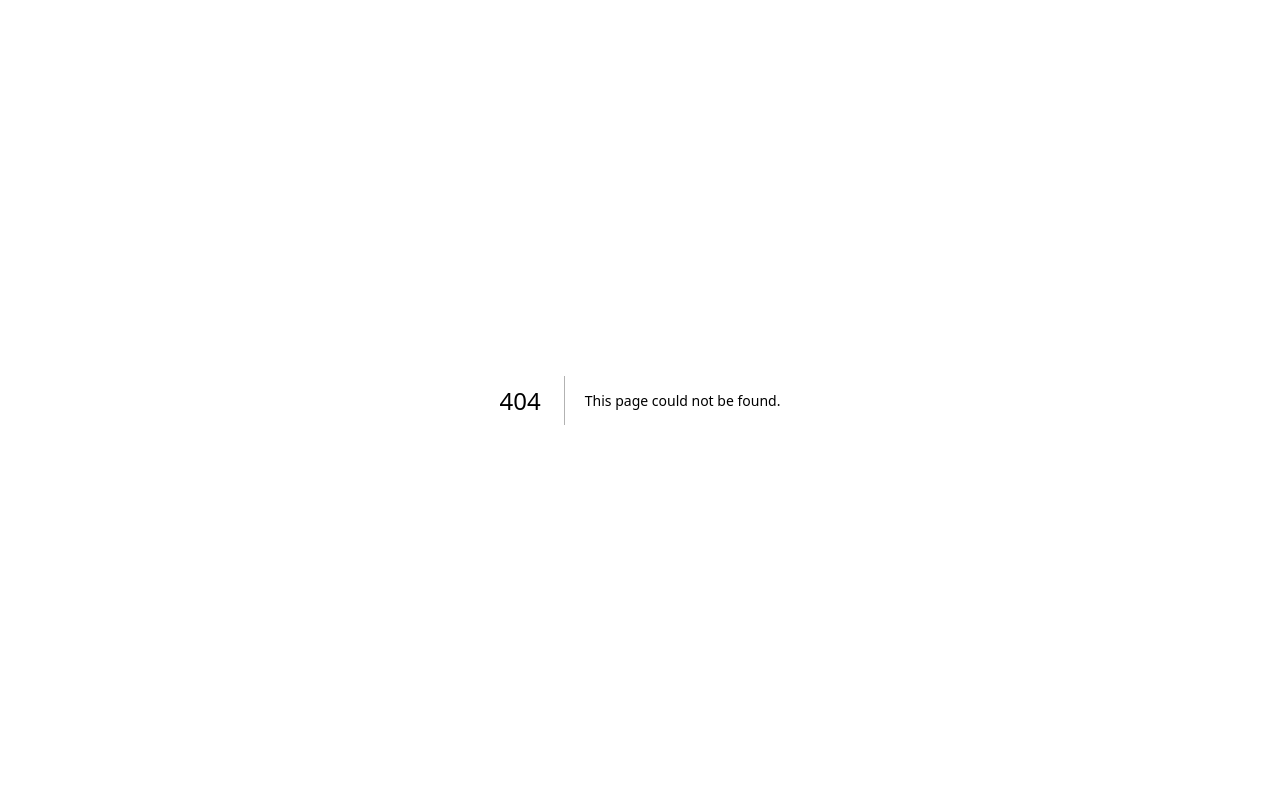
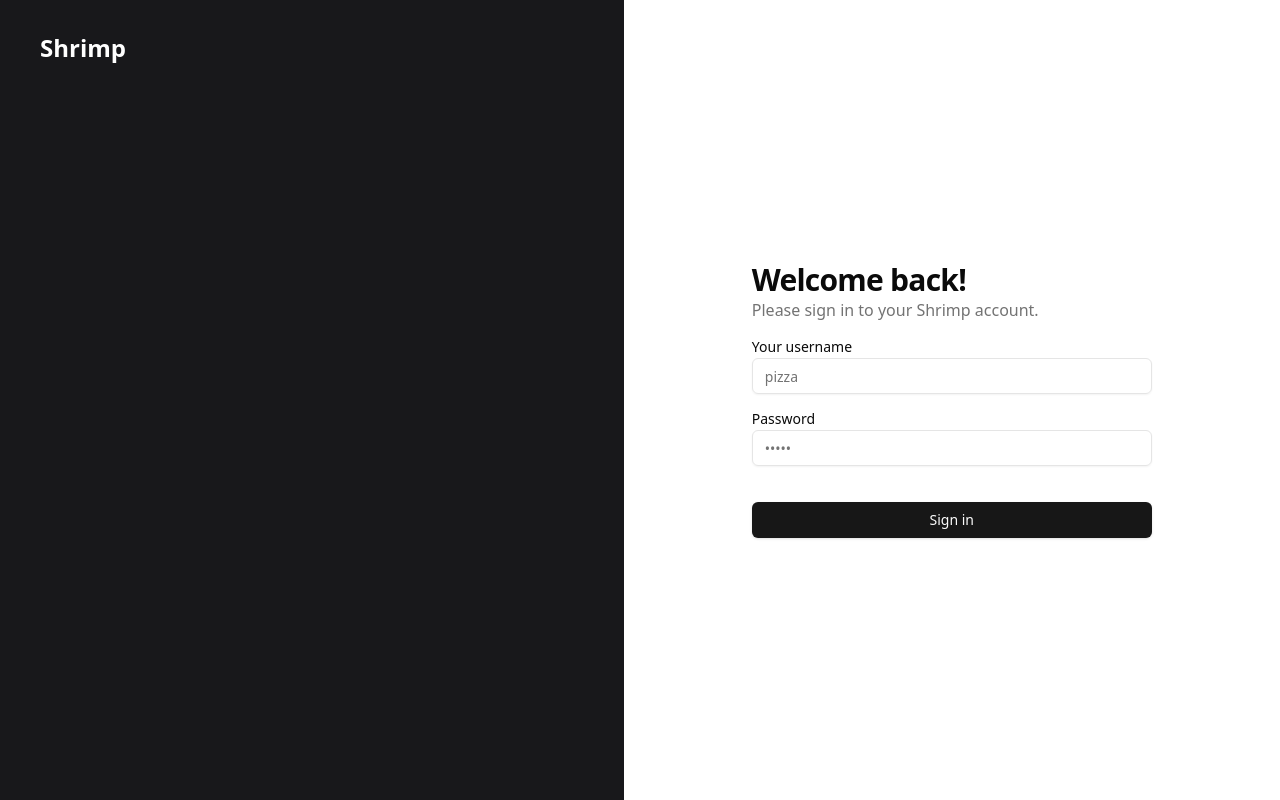
Before and after one commit to filipkania/shrimp, a Next.js app in the folder client/: page /auth/signin in a window 1280 px wide. Before the commit this address had no page. Built offline with nearby package versions, Linux system fonts and the light colour scheme.

Commit message:
feat: add partial sign in page

```diff
--- /dev/null
+++ b/client/components/ui/button.tsx
@@ -0,0 +1,43 @@
+import * as React from "react";
+import { Slot } from "@radix-ui/react-slot";
+import { cva, type VariantProps } from "class-variance-authority";
+
+import { cn } from "@/lib/utils";
+
+const buttonVariants = cva(
+	"inline-flex items-center justify-center whitespace-nowrap rounded-md text-sm font-medium transition-colors focus-visible:outline-none focus-visible:ring-1 focus-visible:ring-ring disabled:pointer-events-none disabled:opacity-50",
+	{
+		variants: {
+			variant: {
+				default: "bg-primary text-primary-foreground shadow hover:bg-primary/90",
+				destructive: "bg-destructive text-destructive-foreground shadow-sm hover:bg-destructive/90",
+				outline: "border border-input bg-background shadow-sm hover:bg-accent hover:text-accent-foreground",
+				secondary: "bg-secondary text-secondary-foreground shadow-sm hover:bg-secondary/80",
+				ghost: "hover:bg-accent hover:text-accent-foreground",
+				link: "text-primary underline-offset-4 hover:underline",
+			},
+			size: {
+				default: "h-9 px-4 py-2",
+				sm: "h-8 rounded-md px-3 text-xs",
+				lg: "h-10 rounded-md px-8",
+				icon: "h-9 w-9",
+			},
+		},
+		defaultVariants: {
+			variant: "default",
+			size: "default",
+		},
+	},
+);
+
+export interface ButtonProps extends React.ButtonHTMLAttributes<HTMLButtonElement>, VariantProps<typeof buttonVariants> {
+	asChild?: boolean;
+}
+
+const Button = React.forwardRef<HTMLButtonElement, ButtonProps>(({ className, variant, size, asChild = false, ...props }, ref) => {
+	const Comp = asChild ? Slot : "button";
+	return <Comp className={cn(buttonVariants({ variant, size, className }))} ref={ref} {...props} />;
+});
+Button.displayName = "Button";
+
+export { Button, buttonVariants };
--- /dev/null
+++ b/client/components/ui/input.tsx
@@ -0,0 +1,22 @@
+import * as React from "react";
+
+import { cn } from "@/lib/utils";
+
+export interface InputProps extends React.InputHTMLAttributes<HTMLInputElement> {}
+
+const Input = React.forwardRef<HTMLInputElement, InputProps>(({ className, type, ...props }, ref) => {
+	return (
+		<input
+			type={type}
+			className={cn(
+				"flex h-9 w-full rounded-md border border-input bg-transparent px-3 py-1 text-sm shadow-sm transition-colors file:border-0 file:bg-transparent file:text-sm file:font-medium placeholder:text-muted-foreground focus-visible:outline-none focus-visible:ring-1 focus-visible:ring-ring disabled:cursor-not-allowed disabled:opacity-50",
+				className,
+			)}
+			ref={ref}
+			{...props}
+		/>
+	);
+});
+Input.displayName = "Input";
+
+export { Input };
--- /dev/null
+++ b/client/components/ui/label.tsx
@@ -0,0 +1,15 @@
+import * as React from "react";
+import * as LabelPrimitive from "@radix-ui/react-label";
+import { cva, type VariantProps } from "class-variance-authority";
+
+import { cn } from "@/lib/utils";
+
+const labelVariants = cva("text-sm font-medium leading-none peer-disabled:cursor-not-allowed peer-disabled:opacity-70");
+
+const Label = React.forwardRef<
+	React.ElementRef<typeof LabelPrimitive.Root>,
+	React.ComponentPropsWithoutRef<typeof LabelPrimitive.Root> & VariantProps<typeof labelVariants>
+>(({ className, ...props }, ref) => <LabelPrimitive.Root ref={ref} className={cn(labelVariants(), className)} {...props} />);
+Label.displayName = LabelPrimitive.Root.displayName;
+
+export { Label };
--- /dev/null
+++ b/client/components/ui/sonner.tsx
@@ -0,0 +1,27 @@
+import { useTheme } from "next-themes";
+import { Toaster as Sonner } from "sonner";
+
+type ToasterProps = React.ComponentProps<typeof Sonner>;
+
+const Toaster = ({ ...props }: ToasterProps) => {
+	const { theme = "light" } = useTheme();
+
+	return (
+		<Sonner
+			theme={theme as ToasterProps["theme"]}
+			className="toaster group"
+			toastOptions={{
+				classNames: {
+					toast:
+						"group toast group-[.toaster]:bg-background group-[.toaster]:text-foreground group-[.toaster]:border-border group-[.toaster]:shadow-lg",
+					description: "group-[.toast]:text-muted-foreground",
+					actionButton: "group-[.toast]:bg-primary group-[.toast]:text-primary-foreground",
+					cancelButton: "group-[.toast]:bg-muted group-[.toast]:text-muted-foreground",
+				},
+			}}
+			{...props}
+		/>
+	);
+};
+
+export { Toaster };
--- a/client/package.json
+++ b/client/package.json
@@ -10,11 +10,15 @@
   },
   "dependencies": {
     "@radix-ui/react-icons": "^1.3.0",
+    "@radix-ui/react-label": "^2.0.2",
+    "@radix-ui/react-slot": "^1.0.2",
     "class-variance-authority": "^0.7.0",
     "clsx": "^2.1.0",
     "next": "14.1.0",
+    "next-themes": "^0.2.1",
     "react": "^18",
     "react-dom": "^18",
+    "sonner": "^1.4.0",
     "tailwind-merge": "^2.2.1",
     "tailwindcss-animate": "^1.0.7"
   },
--- a/client/pages/_app.tsx
+++ b/client/pages/_app.tsx
@@ -1,6 +1,12 @@
+import { Toaster } from "@/components/ui/sonner";
 import "@/styles/globals.css";
 import type { AppProps } from "next/app";
 
 export default function App({ Component, pageProps }: AppProps) {
-  return <Component {...pageProps} />;
+	return (
+		<>
+			<Component {...pageProps} />
+			<Toaster richColors />
+		</>
+	);
 }
--- a/client/pages/_document.tsx
+++ b/client/pages/_document.tsx
@@ -1,4 +1,4 @@
-import { Html, Head, Main, NextScript } from "next/document";
+import { Head, Html, Main, NextScript } from "next/document";
 
 export default function Document() {
 	return (
--- /dev/null
+++ b/client/pages/auth/signin.tsx
@@ -0,0 +1,100 @@
+import { Button } from "@/components/ui/button";
+import { Input } from "@/components/ui/input";
+import { Label } from "@/components/ui/label";
+import { useState, type FormEvent } from "react";
+
+import { SymbolIcon } from "@radix-ui/react-icons";
+// import { API } from "@/lib/api";
+// import { APIError, SignInQuery } from "@/types/API";
+import { toast } from "sonner";
+
+// import { useAuth } from "@/lib/auth/AuthContext";
+import { useRouter } from "next/router";
+
+const SignInPage = () => {
+	const [loading, setLoading] = useState(false);
+
+	// const auth = useAuth();
+	const router = useRouter();
+
+	const handleSignIn = async (e: FormEvent<HTMLFormElement>) => {
+		e.preventDefault();
+		setLoading(true);
+
+		const form = new FormData(e.currentTarget);
+		const { username, password } = Object.fromEntries(form.entries());
+
+		toast.error("Something went wrong...", {
+			description: "Try again later.",
+			duration: 5000,
+		});
+		return;
+
+		// let user: SignInQuery;
+		// try {
+		// 	const { data } = await API.post("/SignIn", {
+		// 		username,
+		// 		password,
+		// 	});
+
+		// 	user = data;
+		// 	// auth.set({
+		// 	// 	token: user.token,
+		// 	// });
+
+		// 	router.push("/");
+		// } catch (err) {
+		// 	// const error = err as AxiosError<APIError>;
+
+		// 	if (error.response?.status === 401) {
+		// 		const message = error.response.data.message;
+
+		// 		toast.error(message);
+		// 	} else {
+		// 		toast.error("Something went wrong...", {
+		// 			description: "Try again later.",
+		// 		});
+		// 	}
+		// } finally {
+		// 	setLoading(false);
+		// }
+	};
+
+	return (
+		<div className="flex h-screen">
+			<div className="absolute w-full overflow-hidden py-8 lg:relative lg:block lg:bg-zinc-900">
+				<span className="mx-10 text-2xl font-semibold text-foreground lg:text-white">Shrimp</span>
+			</div>
+
+			<div className="container flex w-full max-w-[65rem] items-center justify-center">
+				<form className="flex flex-col gap-3 sm:min-w-[25rem]" onSubmit={handleSignIn}>
+					<div className="flex flex-col text-center lg:text-left">
+						<span className="text-3xl font-semibold tracking-tight">Welcome back!</span>
+						<span className="text-muted-foreground">Please sign in to your Shrimp account.</span>
+					</div>
+
+					<div>
+						<Label>
+							Your username
+							<Input name="username" placeholder="pizza" autoComplete="username" required />
+						</Label>
+					</div>
+
+					<div>
+						<Label>
+							Password
+							<Input name="password" placeholder={"\u2022".repeat(5)} type="password" autoComplete="current-password" required />
+						</Label>
+					</div>
+
+					<Button type="submit" className="mt-6 gap-2 transition-colors" disabled={loading}>
+						{loading && <SymbolIcon className="animate-spin" />}
+						Sign in
+					</Button>
+				</form>
+			</div>
+		</div>
+	);
+};
+
+export default SignInPage;
```
Also changed, not shown: 1 other file (tests, documents, lock files or other folders). Lines whose indentation alone changed are shown as unchanged.
